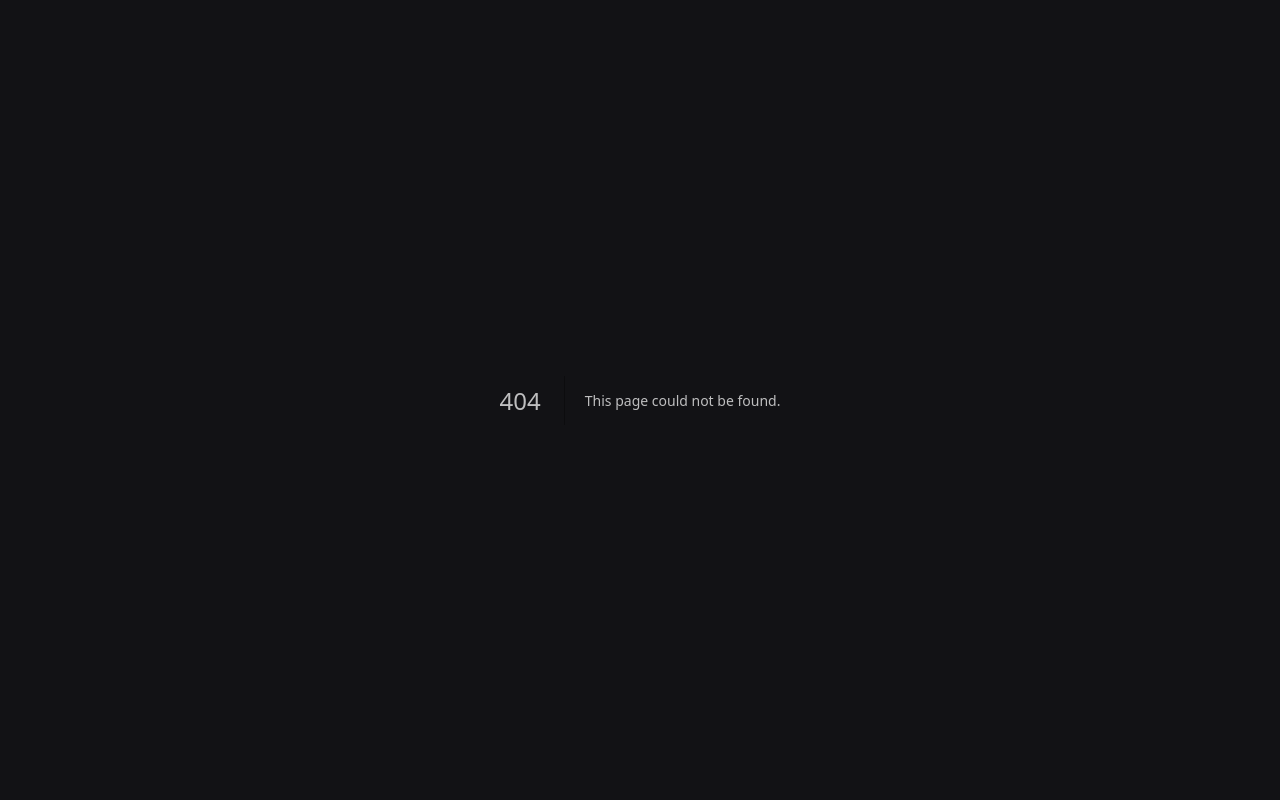
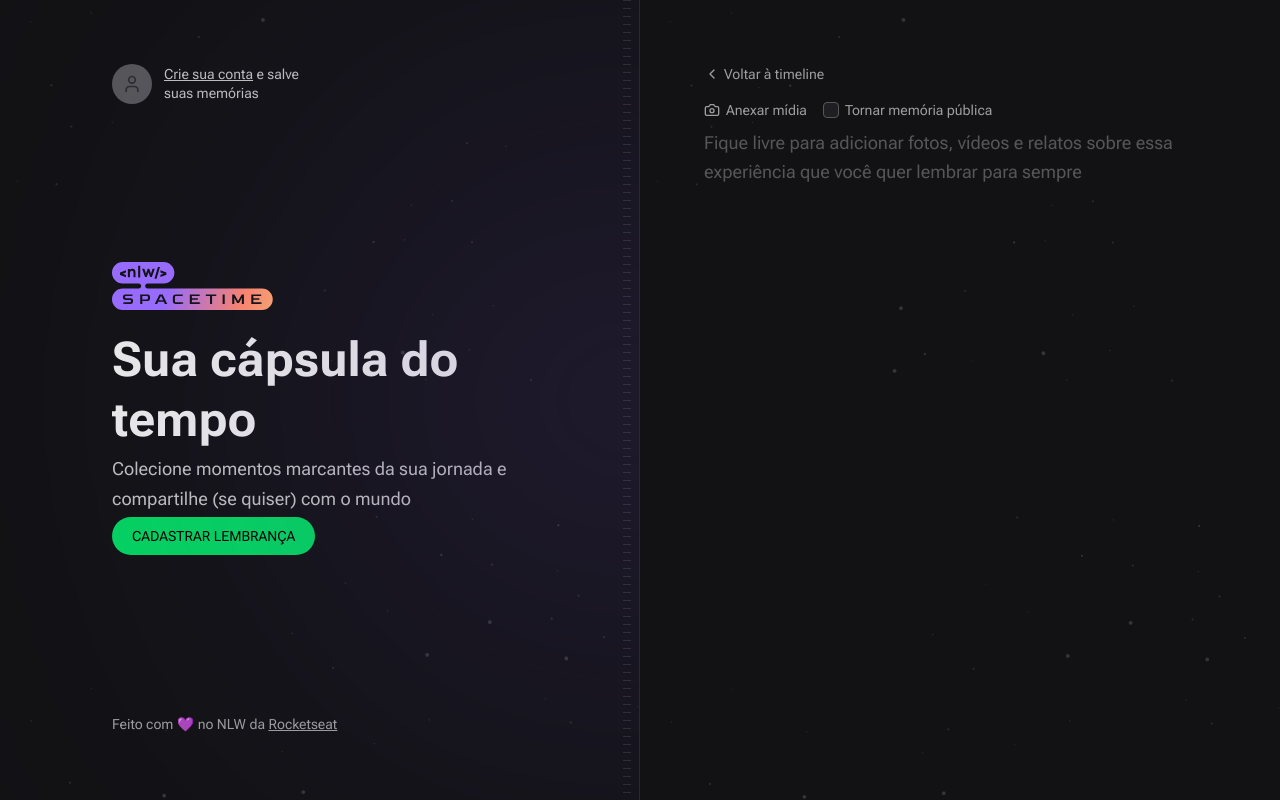
Before and after one commit to Samukaii/rocketseat-time-capsule, a Next.js app: page /memories/new in a window 1280 px wide. Before the commit this address had no page. Built offline with nearby package versions, Linux system fonts and the light colour scheme; no server answers; a web font is replaced by a local one.

Commit message:
Iniciado formulário de criação de memória

```diff
--- a/package.json
+++ b/package.json
@@ -27,6 +27,7 @@
   },
   "devDependencies": {
     "@rocketseat/eslint-config": "^1.2.0",
+    "@tailwindcss/forms": "^0.5.3",
     "prettier-plugin-tailwindcss": "^0.3.0"
   }
 }
--- /dev/null
+++ b/src/app/api/auth/logout/route.ts
@@ -0,0 +1,11 @@
+import { NextRequest, NextResponse } from 'next/server'
+
+export async function GET(request: NextRequest) {
+  const redirectUrl = new URL('/', request.url)
+
+  return NextResponse.redirect(redirectUrl, {
+    headers: {
+      'Set-Cookie': 'token=; Path=/; max-age=0',
+    },
+  })
+}
--- a/src/app/components/ButtonLink.tsx
+++ b/src/app/components/ButtonLink.tsx
@@ -1,12 +1,13 @@
 import { FC, ReactNode } from 'react'
 export interface ButtonProps {
   color: 'green'
+  href: string
   children?: ReactNode
 }
 export const ButtonLink: FC<ButtonProps> = (props) => {
   return (
     <a
-      href=""
+      href={props.href}
       className={`font-alt inline-block
           rounded-full bg-green-500 px-5 py-3 text-sm uppercase
            leading-none text-black hover:bg-green-600`}
--- a/src/app/components/EmptyMemories.tsx
+++ b/src/app/components/EmptyMemories.tsx
@@ -4,7 +4,7 @@
   <div className="flex flex-1 items-center justify-center">
     <p className="w-[360px] text-center leading-relaxed">
       Você ainda não registrou nenhuma lembrança, comece a{' '}
-      <a href="" className="underline hover:text-gray-50">
+      <a href="/memories/new" className="underline hover:text-gray-50">
         Criar agora
       </a>
     </p>
--- a/src/app/components/Hero.tsx
+++ b/src/app/components/Hero.tsx
@@ -16,7 +16,9 @@
         com o mundo{' '}
       </p>
 
-      <ButtonLink color="green">Cadastrar lembrança</ButtonLink>
+      <ButtonLink href="/memories/new" color="green">
+        Cadastrar lembrança
+      </ButtonLink>
     </div>
   </div>
 )
--- a/src/app/components/Profile.tsx
+++ b/src/app/components/Profile.tsx
@@ -15,7 +15,10 @@
       />
       <p className="max-w-[140px] text-sm leading-snug">
         {name}
-        <a href="" className="block text-red-400 hover:text-red-300">
+        <a
+          href="/api/auth/logout"
+          className="block text-red-400 hover:text-red-300"
+        >
           {' '}
           Quero sair
         </a>
--- a/src/app/home/home.tsx
+++ b/src/app/home/home.tsx
@@ -1,32 +1,6 @@
 import { FC } from 'react'
-import { Copyright } from '../components/Copyright'
 import { EmptyMemories } from '../components/EmptyMemories'
-import { Hero } from '../components/Hero'
-import { SignIn } from '../components/SignIn'
-import { cookies } from 'next/dist/client/components/headers'
-import { Profile } from '../components/Profile'
 
 export const Home: FC = () => {
-  const isAuthenticated = cookies().has('token')
-
-  return (
-    <main className="grid min-h-screen grid-cols-2">
-      {/* Left */}
-      <div className="relative flex flex-col items-start justify-between overflow-hidden border-r border-white/10 bg-[url(../assets/bg-stars.svg)] bg-cover px-28 py-16">
-        {/* Blur */}
-        <div className="absolute right-0 top-1/2 h-[288px] w-[526px] -translate-y-1/2 translate-x-1/2 rounded-full bg-purple-700 opacity-50 blur-full" />
-
-        {/* Stripes */}
-        <div className="pr absolute bottom-0 right-2 top-0 w-2 bg-stripes" />
-
-        {isAuthenticated ? <Profile /> : <SignIn />}
-        <Hero />
-        <Copyright />
-      </div>
-
-      <div className="flex flex-col  bg-[url(../assets/bg-stars.svg)] bg-cover p-16">
-        <EmptyMemories />
-      </div>
-    </main>
-  )
+  return <EmptyMemories />
 }
--- a/src/app/layout.tsx
+++ b/src/app/layout.tsx
@@ -4,6 +4,11 @@
 } from 'next/font/google'
 import { ReactNode } from 'react'
 import './globals.css'
+import { Hero } from './components/Hero'
+import { Profile } from './components/Profile'
+import { SignIn } from './components/SignIn'
+import { Copyright } from './components/Copyright'
+import { cookies } from 'next/headers'
 
 const roboto = Roboto({ subsets: ['latin'], variable: '--font-roboto' })
 const baiJamjuree = BaiJamJuree({
@@ -18,12 +23,31 @@
 }
 
 export default function RootLayout({ children }: { children: ReactNode }) {
+  const isAuthenticated = cookies().has('token')
+
   return (
     <html lang="en">
       <body
         className={`${roboto.variable} ${baiJamjuree.variable} bg-gray-900 font-sans text-gray-100`}
       >
-        {children}
+        <main className="grid min-h-screen grid-cols-2">
+          {/* Left */}
+          <div className="relative flex flex-col items-start justify-between overflow-hidden border-r border-white/10 bg-[url(../assets/bg-stars.svg)] bg-cover px-28 py-16">
+            {/* Blur */}
+            <div className="absolute right-0 top-1/2 h-[288px] w-[526px] -translate-y-1/2 translate-x-1/2 rounded-full bg-purple-700 opacity-50 blur-full" />
+
+            {/* Stripes */}
+            <div className="pr absolute bottom-0 right-2 top-0 w-2 bg-stripes" />
+
+            {isAuthenticated ? <Profile /> : <SignIn />}
+            <Hero />
+            <Copyright />
+          </div>
+
+          <div className="flex flex-col  bg-[url(../assets/bg-stars.svg)] bg-cover p-16">
+            {children}
+          </div>
+        </main>
       </body>
     </html>
   )
--- /dev/null
+++ b/src/app/memories/new/page.tsx
@@ -0,0 +1,51 @@
+import { Camera, ChevronLeft } from 'lucide-react'
+import Link from 'next/link'
+
+export default function NewMemory() {
+  return (
+    <div className="flex flex-1 flex-col gap-4">
+      <Link
+        href="/"
+        className="flex items-center gap-1 text-sm text-gray-200 hover:text-gray-100"
+      >
+        <ChevronLeft className="h-4 w-4" />
+        Voltar à timeline
+      </Link>
+
+      <form className="flex flex-1 flex-col gap-2">
+        <div className="flex items-center gap-4">
+          <label
+            htmlFor="media"
+            className="flex cursor-pointer items-center gap-1.5 text-sm text-gray-200 hover:text-gray-100"
+          >
+            <Camera className="h-4 w-4" />
+            Anexar mídia
+          </label>
+
+          <label
+            htmlFor="isPublic"
+            className="flex items-center gap-1.5 text-sm text-gray-200 hover:text-gray-100"
+          >
+            <input
+              className="h-4 w-4 rounded border-gray-400 bg-gray-700 text-purple-500"
+              type="checkbox"
+              name="isPublic"
+              id="isPublic"
+              value="false"
+            />
+            Tornar memória pública
+          </label>
+        </div>
+
+        <textarea
+          name="content"
+          spellCheck={false}
+          placeholder="Fique livre para adicionar fotos, vídeos e relatos sobre essa experiência que você quer lembrar para sempre"
+          className="w-full flex-1 resize-none rounded border-0 bg-transparent p-0 text-lg leading-relaxed text-gray-100 placeholder:text-gray-400 focus:ring-0"
+        />
+
+        <input type="file" id="media" className="invisible h-0 w-0" />
+      </form>
+    </div>
+  )
+}
--- a/src/lib/api.ts
+++ b/src/lib/api.ts
@@ -1,5 +1,5 @@
 import axios from 'axios'
 
 export const api = axios.create({
-  baseURL: 'http://localhost:3333',
+  baseURL: 'http://127.0.0.1:3333',
 })
--- a/tailwind.config.js
+++ b/tailwind.config.js
@@ -60,5 +60,5 @@
       },
     },
   },
-  plugins: [],
+  plugins: [require('@tailwindcss/forms')],
 }
```
Also changed, not shown: 1 other file (tests, documents, lock files or other folders).
